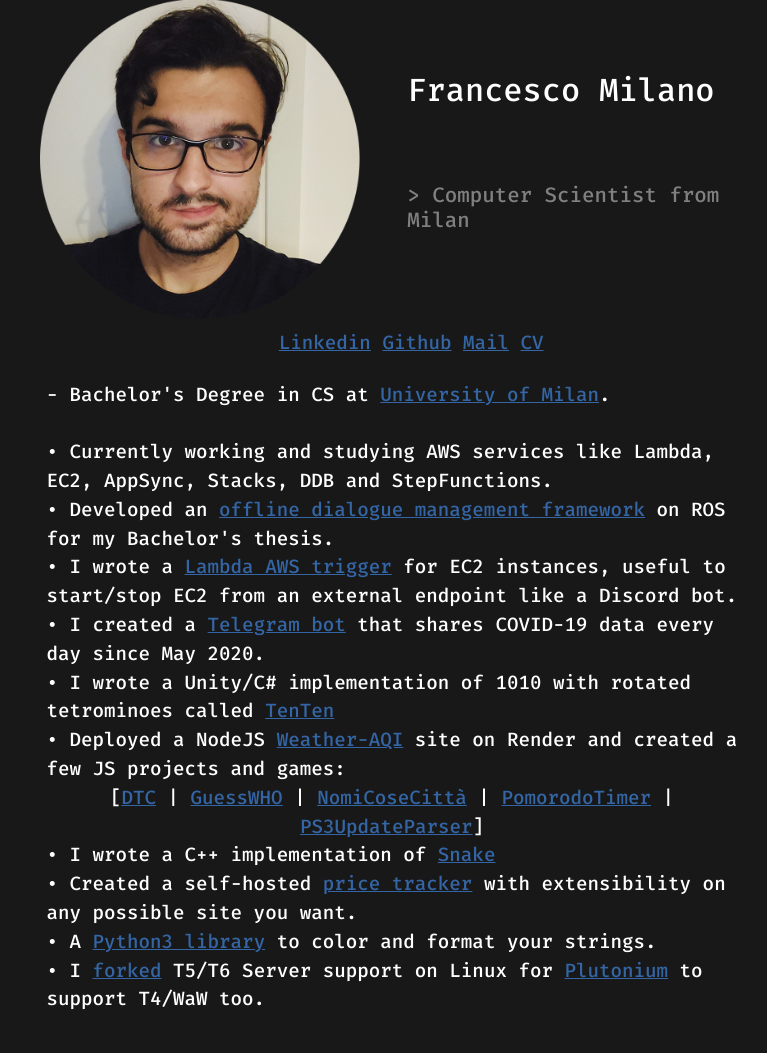
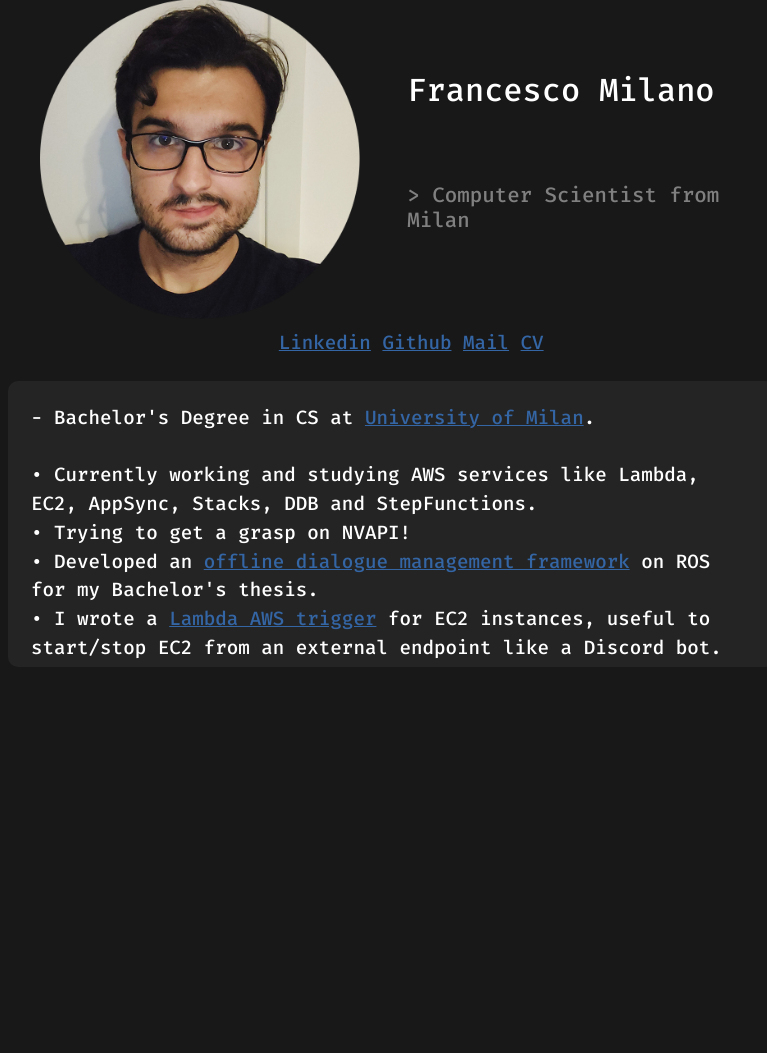
Before and after one commit to framilano/framilano.github.io, a PHP site: page / in a window 1280 px wide. Shown: the part 101-1154 px from the top of the page, without its empty margins (248-1015 px from the left). After the commit the page ends 760 px from the top, so only its background shows below. Run offline with PHP 8.4, Linux system fonts and the light colour scheme.

Commit message:
Added scrollable text

```diff
--- a/css/stylesheet.css
+++ b/css/stylesheet.css
@@ -88,10 +88,15 @@ a:hover {
 .box5 {
     font-size: 120%;
     text-align: left;
-    padding: 5%;
+    margin-top: 3%;
+    padding: 3%;
     padding-top: 3%;
     grid-row: 4;
     grid-column: 1 / 3;
+    overflow-y: scroll;
+    height: 30vh;
+    background-color: #242424;
+    border-radius: 10px;
 }
 
 @media screen and (max-width: 820px) {
--- a/index.html
+++ b/index.html
@@ -30,6 +30,7 @@
         <div class="box5">
             - Bachelor's Degree in CS at <a href="https://www.unimi.it/en">University of Milan</a>.<br><br>
             • Currently working and studying AWS services like Lambda, EC2, AppSync, Stacks, DDB and StepFunctions.<br>
+            • Trying to get a grasp on NVAPI!<br>
             • Developed an <a href="https://github.com/framilano/TesiTriennaleMilano">offline dialogue management framework</a> on ROS for my Bachelor's thesis.<br>
             • I wrote a <a href="https://github.com/framilano/EC2Trigger-Lambda">Lambda AWS trigger</a> for EC2 instances, useful to start/stop EC2 from an external endpoint like a Discord bot.<br>
             • I created a <a href="https://t.me/covid19graphs">Telegram bot</a> that shares COVID-19 data every day since May 2020.<br>
```
